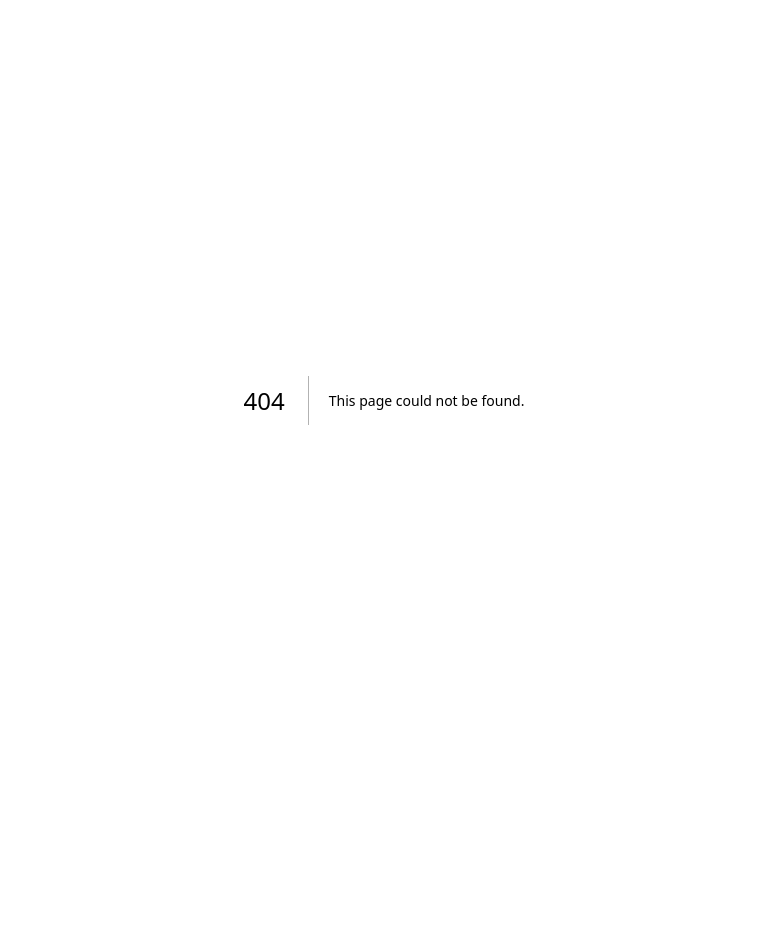
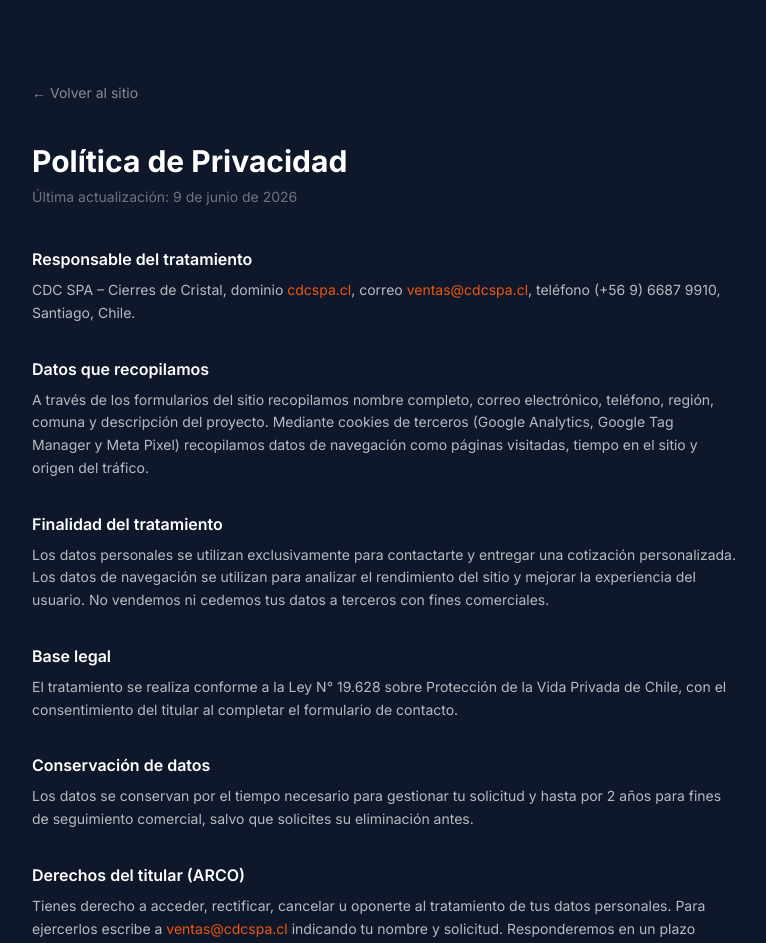
Before and after one commit to JuanJoContreras/landing.cdcspa.0, a Next.js app: page /politica-de-privacidad in a window 1280 px wide. Before the commit this address had no page. Shown: the top 943 px of the page, without its empty margins (256-1022 px from the left). Before the commit the page ends 800 px from the top, so only its background shows below. Built offline with nearby package versions, Linux system fonts and the light colour scheme.

Commit message:
feat: pagina politica de privacidad + link en footer

```diff
--- /dev/null
+++ b/src/app/politica-de-privacidad/page.tsx
@@ -0,0 +1,64 @@
+export const metadata = {
+  title: "Política de Privacidad | CDC SPA",
+  robots: { index: false, follow: true },
+};
+
+export default function PoliticaPrivacidad() {
+  return (
+    <main className="bg-[#0f172a] min-h-screen text-white">
+      <div className="max-w-3xl mx-auto px-4 sm:px-6 lg:px-8 py-20">
+
+        <a
+          href="/"
+          className="inline-flex items-center gap-2 text-white/50 hover:text-white text-sm mb-10 transition-colors"
+        >
+          ← Volver al sitio
+        </a>
+
+        <h1 className="text-3xl font-bold text-white mb-2">Política de Privacidad</h1>
+        <p className="text-white/40 text-sm mb-10">Última actualización: 9 de junio de 2026</p>
+
+        <div className="space-y-8 text-white/70 text-sm leading-relaxed">
+
+          <section>
+            <h2 className="text-white font-semibold text-base mb-2">Responsable del tratamiento</h2>
+            <p>CDC SPA – Cierres de Cristal, dominio <a href="https://cdcspa.cl" className="text-[#EA580C] hover:underline">cdcspa.cl</a>, correo <a href="mailto:ventas@cdcspa.cl" className="text-[#EA580C] hover:underline">ventas@cdcspa.cl</a>, teléfono (+56 9) 6687 9910, Santiago, Chile.</p>
+          </section>
+
+          <section>
+            <h2 className="text-white font-semibold text-base mb-2">Datos que recopilamos</h2>
+            <p>A través de los formularios del sitio recopilamos nombre completo, correo electrónico, teléfono, región, comuna y descripción del proyecto. Mediante cookies de terceros (Google Analytics, Google Tag Manager y Meta Pixel) recopilamos datos de navegación como páginas visitadas, tiempo en el sitio y origen del tráfico.</p>
+          </section>
+
+          <section>
+            <h2 className="text-white font-semibold text-base mb-2">Finalidad del tratamiento</h2>
+            <p>Los datos personales se utilizan exclusivamente para contactarte y entregar una cotización personalizada. Los datos de navegación se utilizan para analizar el rendimiento del sitio y mejorar la experiencia del usuario. No vendemos ni cedemos tus datos a terceros con fines comerciales.</p>
+          </section>
+
+          <section>
+            <h2 className="text-white font-semibold text-base mb-2">Base legal</h2>
+            <p>El tratamiento se realiza conforme a la Ley N° 19.628 sobre Protección de la Vida Privada de Chile, con el consentimiento del titular al completar el formulario de contacto.</p>
+          </section>
+
+          <section>
+            <h2 className="text-white font-semibold text-base mb-2">Conservación de datos</h2>
+            <p>Los datos se conservan por el tiempo necesario para gestionar tu solicitud y hasta por 2 años para fines de seguimiento comercial, salvo que solicites su eliminación antes.</p>
+          </section>
+
+          <section>
+            <h2 className="text-white font-semibold text-base mb-2">Derechos del titular (ARCO)</h2>
+            <p>Tienes derecho a acceder, rectificar, cancelar u oponerte al tratamiento de tus datos personales. Para ejercerlos escribe a <a href="mailto:ventas@cdcspa.cl" className="text-[#EA580C] hover:underline">ventas@cdcspa.cl</a> indicando tu nombre y solicitud. Responderemos en un plazo máximo de 5 días hábiles.</p>
+          </section>
+
+          <section>
+            <h2 className="text-white font-semibold text-base mb-2">Cookies de terceros</h2>
+            <p>Este sitio utiliza Google Analytics (GA4) vía Google Tag Manager para medir el tráfico, y Meta Pixel para medir el rendimiento de campañas publicitarias. Ambos servicios pueden transferir datos a servidores fuera de Chile. Puedes configurar tu navegador para bloquear estas cookies en cualquier momento.</p>
+          </section>
+
+        </div>
+
+        <p className="text-white/20 text-xs mt-16">CDC SPA © {new Date().getFullYear()} — Santiago, Chile</p>
+      </div>
+    </main>
+  );
+}
--- a/src/components/sections/Footer.tsx
+++ b/src/components/sections/Footer.tsx
@@ -3,6 +3,8 @@
 import { Phone, Mail, Clock, MapPin, Instagram } from "lucide-react";
 import Image from "next/image";
 import { WHATSAPP_URL, EMAIL, PHONE_DISPLAY, HOURS } from "@/lib/utils";
+
+const PHONE_SECONDARY = "(+56 9) 4753 3300";
 
 const navLinks = [
   { href: "#beneficios", label: "Beneficios" },
@@ -118,7 +120,10 @@ export function Footer() {
                   aria-label={`Llamar a CDC SPA al ${PHONE_DISPLAY}`}
                 >
                   <Phone size={15} className="mt-0.5 shrink-0 group-hover:text-[#16A34A] transition-colors" aria-hidden />
-                  <p>{PHONE_DISPLAY}</p>
+                  <div>
+                    <p>{PHONE_DISPLAY}</p>
+                    <p className="text-white/40 text-xs select-none">{PHONE_SECONDARY}</p>
+                  </div>
                 </a>
               </li>
               <li>
@@ -163,9 +168,12 @@ export function Footer() {
           <p className="text-white/40 text-xs">
             © {currentYear} CDC SPA – Cierres de Cristal · Ventanas PVC Santiago Chile. Todos los derechos reservados.
           </p>
-          <p className="text-white/30 text-xs">
-            Distribuidores de sistemas PVC calidad europea en Chile
-          </p>
+          <a
+            href="/politica-de-privacidad"
+            className="text-white/30 hover:text-white/60 text-xs underline underline-offset-2 transition-colors"
+          >
+            Política de Privacidad
+          </a>
         </div>
       </div>
     </footer>
```
